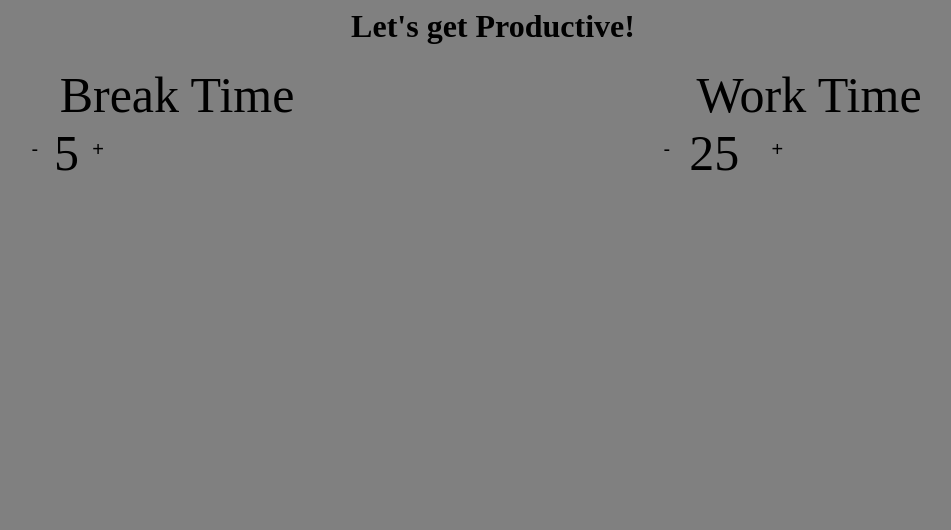
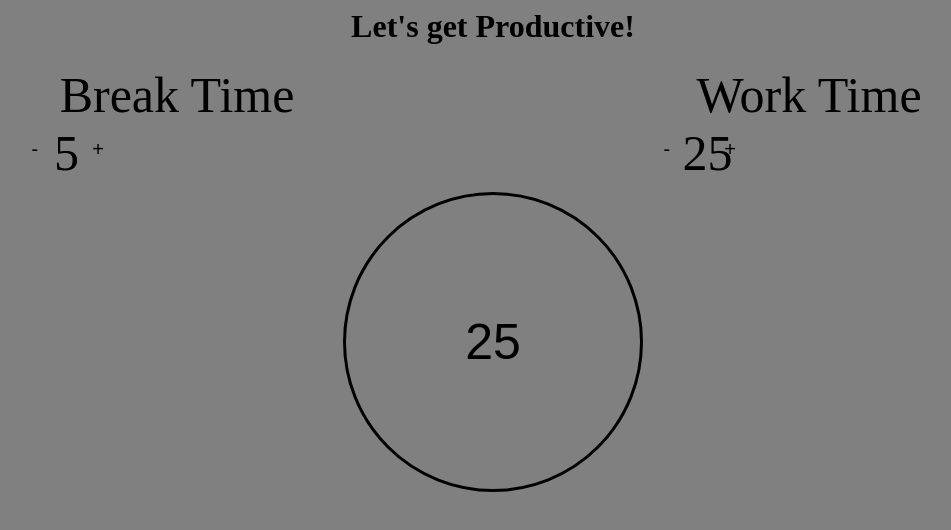
Before and after one commit to richardyam1/FreeCodeCamp, a plain HTML site: page Pomodoro_clock/Pomodoro_clock.html in a window 1280 px wide. Shown: the whole page, without its empty margins (147-1098 px from the left). Drawn offline with Linux system fonts and the light colour scheme.

Commit message:
Create button that would also contain work_time variable

```diff
--- a/Pomodoro_clock/Pomodoro_clock.css
+++ b/Pomodoro_clock/Pomodoro_clock.css
@@ -33,3 +33,18 @@ h1{
   width: 100px;
   font-size: 20px
 }
+
+#clock{
+	text-align: center;
+}
+
+.timer{
+	width: 300px;
+	height: 300px;
+	border-radius: 50%;
+	background: none;
+	border: solid;
+	margin-top: 10px;
+	font-size: 50px;
+
+}
--- a/Pomodoro_clock/Pomodoro_clock.html
+++ b/Pomodoro_clock/Pomodoro_clock.html
@@ -14,7 +14,7 @@
 			<div id = "minute_change">
 				<button class = "time_modify" id = "minus_break" style = "float:left; width:10%"> - </button>
 				<div id = "break_minute" style = "float: left; width: 10%">  </div>
-				<button class = "time_modify" id = "plus_break" style = "float:left; width: 10%"> + </div>
+				<button class = "time_modify" id = "plus_break" style = "float:left; width: 10%"> + </button>
 
 
 			</div>
@@ -22,15 +22,20 @@
 		</div>
 		<div id = "work_time"> Work Time
 			<div id = "minute_change">
-				<button class = "time_modify" id = "minus_work" style = "float:left; width:10%"> - </div>
+				<button class = "time_modify" id = "minus_work" style = "float:left; width:10%"> - </button>
 				<div id = "work_minute" style = "float: left; width: 10%">  </div>
 
-				<button class = "time_modify" id = "plus_work" style = "float:left; width: 10%"> + </div>
+				<button class = "time_modify" id = "plus_work" style = "float:left; width: 10%"> + </button>
 
 
 			</div>
 
 		</div>
 	</div>
+	<div id = "clock">
+		<button class = "timer">
+			<div id = "count_down"> </div>
 
+		</button>
+	</div>
 </div>
--- a/Pomodoro_clock/Pomodoro_clock.js
+++ b/Pomodoro_clock/Pomodoro_clock.js
@@ -3,7 +3,7 @@ $(document).ready(function(){
   var work_time = 25;
   $("#break_minute").text(break_time);
   $("#work_minute").text(work_time);
-
+  $(".timer").text(work_time);
 
   $("#minus_break").on("click",function(){
     if(break_time > 1){
@@ -23,6 +23,8 @@ $(document).ready(function(){
       if(work_time > 1){
         work_time--;
         $("#work_minute").text(work_time);
+        $(".timer").text(work_time);
+
       }
     });
 
@@ -30,8 +32,9 @@ $(document).ready(function(){
       if(work_time < 40){
         work_time++;
         $("#work_minute").text(work_time);
+        $(".timer").text(work_time);
+
       }
     });
 
-
   });
```
